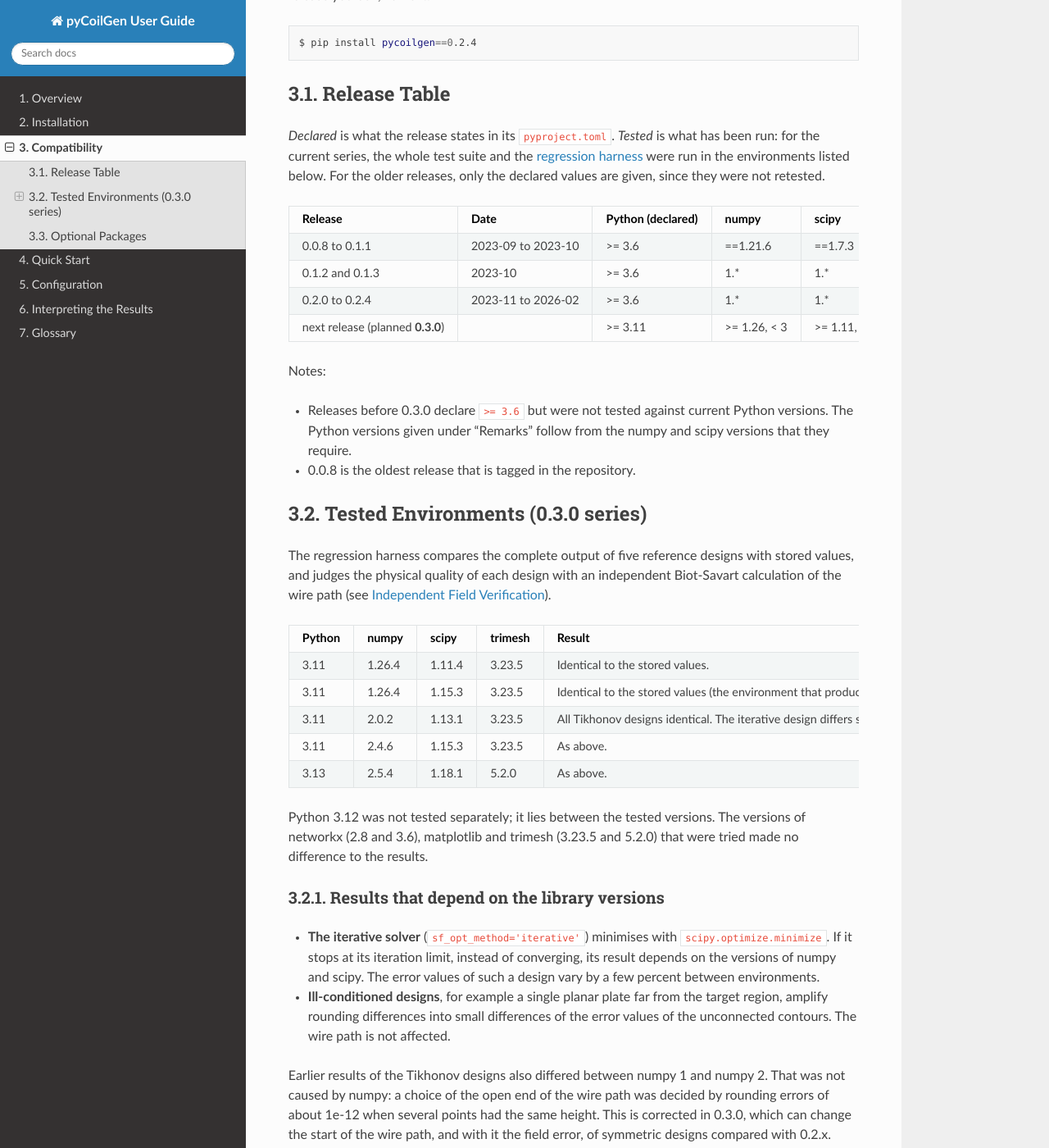
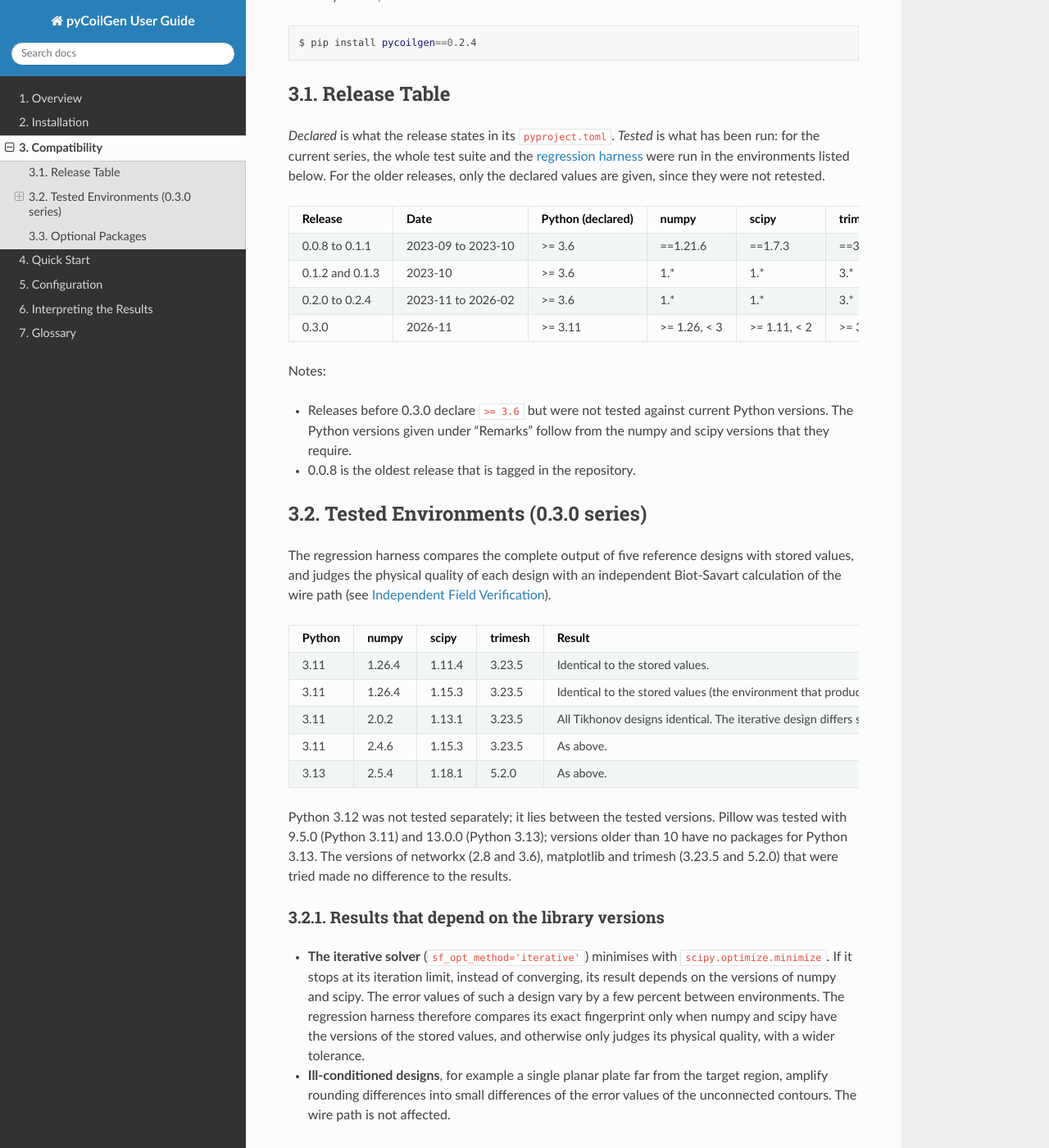
Before and after one commit to kev-m/pyCoilGen, a Sphinx documentation site: the page built from docs/source/compatibility.md, in a window 1280 px wide and 1400 px high, scrolled down 298 px. Shown: the whole window at 82% size. Built offline with Sphinx 7.4.7 and the Read the Docs theme 3.1.0, drawn with Linux system fonts in a browser that asks for light colours.

Commit message:
docs: refer to release 0.3.0 by its number, and document pillow and the harness rules
Co-Authored-By: Claude Sonnet 5.5 <noreply@anthropic.com>

```diff
--- a/docs/source/compatibility.md
+++ b/docs/source/compatibility.md
@@ -17,7 +17,7 @@ $ pip install pycoilgen==0.2.4
 | 0.0.8 to 0.1.1 | 2023-09 to 2023-10 | >= 3.6 | ==1.21.6 | ==1.7.3 | ==3.21.7 | The exact numpy and scipy versions limit these releases to the Python versions that they were built for, in practice 3.7 to 3.10. |
 | 0.1.2 and 0.1.3 | 2023-10 | >= 3.6 | 1.* | 1.* | 3.* | |
 | 0.2.0 to 0.2.4 | 2023-11 to 2026-02 | >= 3.6 | 1.* | 1.* | 3.* | numpy 1.x has no packages for Python 3.13 and later, so these releases cannot be installed there. In practice, Python 3.6 to 3.12. |
-| next release (planned **0.3.0**) | | >= 3.11 | >= 1.26, < 3 | >= 1.11, < 2 | >= 3.23.5, < 6 | Tested, see below. |
+| 0.3.0 | 2026-11 | >= 3.11 | >= 1.26, < 3 | >= 1.11, < 2 | >= 3.23.5, < 6 | Tested, see below. |
 
 Notes:
 
@@ -36,11 +36,11 @@ The regression harness compares the complete output of five reference designs wi
 | 3.11 | 2.4.6 | 1.15.3 | 3.23.5 | As above. |
 | 3.13 | 2.5.4 | 1.18.1 | 5.2.0 | As above. |
 
-Python 3.12 was not tested separately; it lies between the tested versions. The versions of networkx (2.8 and 3.6), matplotlib and trimesh (3.23.5 and 5.2.0) that were tried made no difference to the results.
+Python 3.12 was not tested separately; it lies between the tested versions. Pillow was tested with 9.5.0 (Python 3.11) and 13.0.0 (Python 3.13); versions older than 10 have no packages for Python 3.13. The versions of networkx (2.8 and 3.6), matplotlib and trimesh (3.23.5 and 5.2.0) that were tried made no difference to the results.
 
 ### Results that depend on the library versions
 
-* **The iterative solver** (`sf_opt_method='iterative'`) minimises with `scipy.optimize.minimize`. If it stops at its iteration limit, instead of converging, its result depends on the versions of numpy and scipy. The error values of such a design vary by a few percent between environments.
+* **The iterative solver** (`sf_opt_method='iterative'`) minimises with `scipy.optimize.minimize`. If it stops at its iteration limit, instead of converging, its result depends on the versions of numpy and scipy. The error values of such a design vary by a few percent between environments. The regression harness therefore compares its exact fingerprint only when numpy and scipy have the versions of the stored values, and otherwise only judges its physical quality, with a wider tolerance.
 * **Ill-conditioned designs**, for example a single planar plate far from the target region, amplify rounding differences into small differences of the error values of the unconnected contours. The wire path is not affected.
 
 Earlier results of the Tikhonov designs also differed between numpy 1 and numpy 2. That was not caused by numpy: a choice of the open end of the wire path was decided by rounding errors of about 1e-12 when several points had the same height. This is corrected in 0.3.0, which can change the start of the wire path, and with it the field error, of symmetric designs compared with 0.2.x.
```
Also changed, not shown: README.md (+2 -2 lines).
